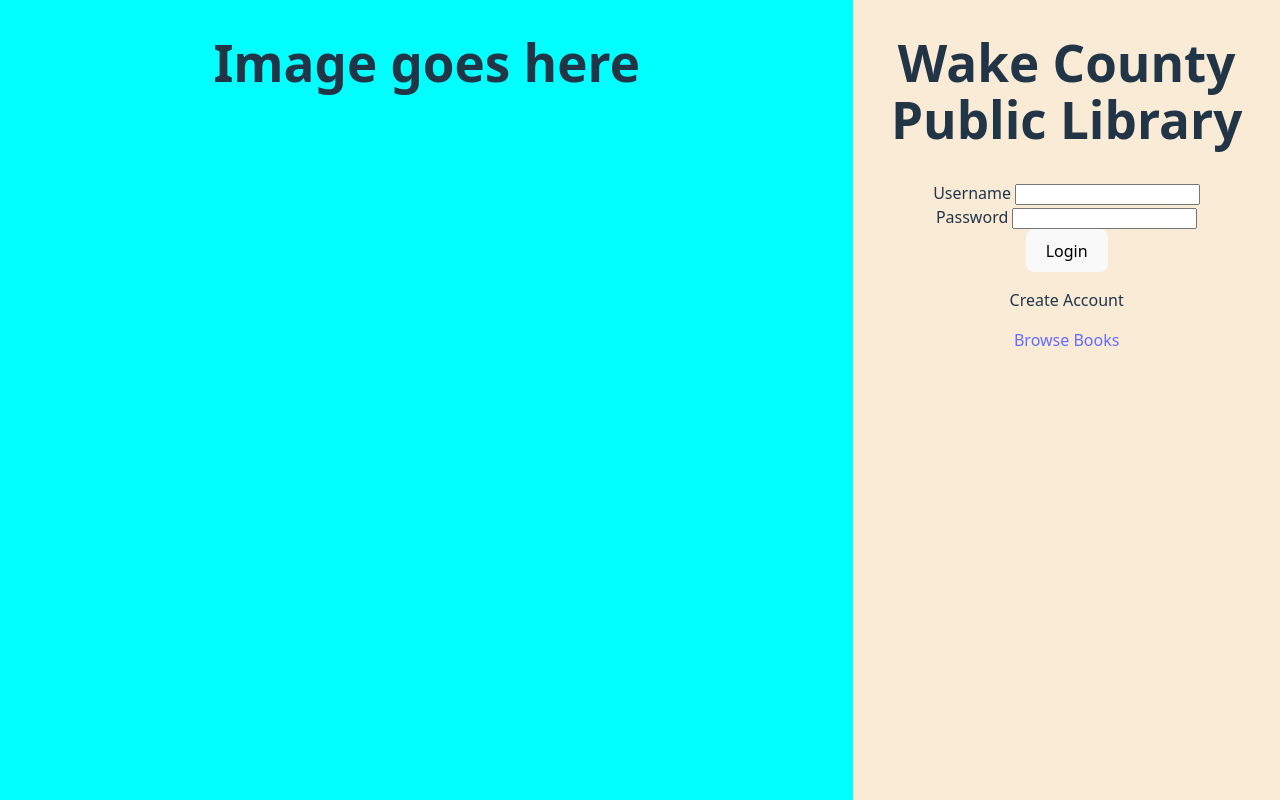
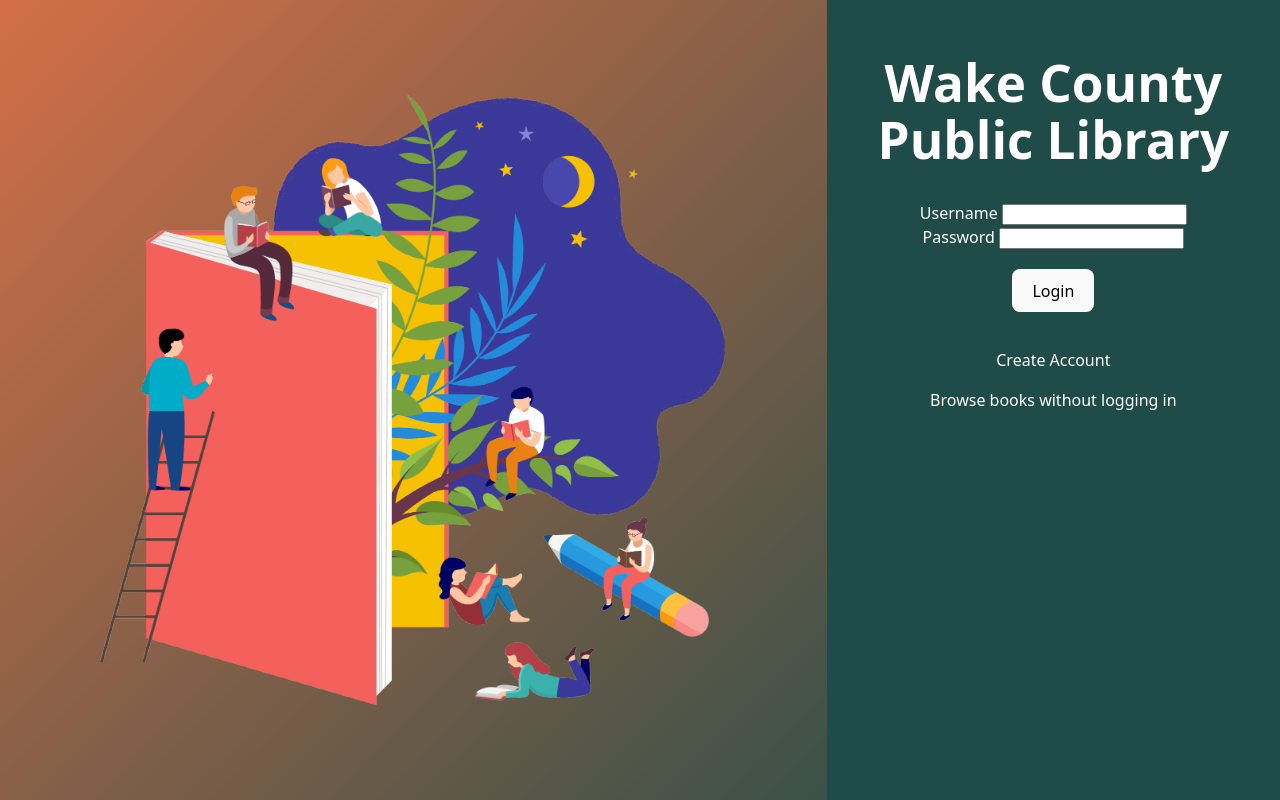
Before and after one commit to austinawhite/BookBuddy, a React (Vite) app: page / in a window 1280 px wide. Built offline with nearby package versions, Linux system fonts and the light colour scheme.

Commit message:
layout updates

```diff
--- a/src/App.css
+++ b/src/App.css
@@ -1,5 +1,4 @@
 #root {
-  max-width: 1280px;
   margin: 0;
   padding: 0;
   text-align: center;
@@ -18,22 +17,70 @@
 .LoginMain {
   display: flex;
   flex-direction: row;
-  height: 100%;
+  height: 100vh;
   width: 100%;
+  overflow: hidden;
 }
 
 .LoginImage {
-  background-color: aqua;
   height: 100%;
   flex: 2;
+  align-items: center;
+  justify-content: center;
+}
+
+.LoginImage img{
   width: 100%;
+  height: 100%;
+  object-fit: cover;
 }
 
 .LoginForm{
   height: 100%;
-  width: 100%;
+  min-width: 320px;
   display: flex;
   flex-direction: column;
   flex: 1;
-  background-color: antiquewhite;
+  background-color: #1f4c49;
+  padding: 20px;
 }
+
+.LoginForm h1{
+  color: white;
+}
+
+.LoginForm label{
+  color: white;
+  padding: 20px;
+}
+
+.LoginForm p,a{
+  color: white;
+}
+
+.LoginForm button{
+  margin: 20px;
+}
+
+.books {
+  display: grid;
+  grid-template-columns: repeat(3, 1fr);
+  gap: 10px;
+  padding: 10px;
+}
+
+.booksheader h1{
+  color: #1f4c49;
+}
+
+.books-card{
+  background-color: rgb(241, 247, 244);
+  border-color: #689693;
+  border-radius: 12px;
+  box-shadow: 0 4px 8px rgba(0, 0, 0, 0.1);
+  padding: 10px;
+}
+
+.books-card:hover{
+  background-color: #689693;
+}
--- a/src/App.jsx
+++ b/src/App.jsx
@@ -1,5 +1,6 @@
 import {Routes, Route, Link, useNavigate} from 'react-router-dom'
 import './App.css'
+import loginbackground from './assets/loginbackground.svg';
 
 function App() {
 
@@ -12,7 +13,7 @@
 
 
       <div className="LoginImage">
-      <h1> Image goes here </h1>
+      <img src={loginbackground} alt="libraryimage"/>
       </div>
 
       <div className="LoginForm">
@@ -22,7 +23,7 @@
           <label> Password <input name="password"></input></label> <br></br>
           <button> Login </button> <br></br>
           <p> Create Account </p>
-          <Link to="/books">Browse Books</Link>
+          <Link to="/books">Browse books without logging in</Link>
         </form>
 
       </div>
--- a/src/components/books.jsx
+++ b/src/components/books.jsx
@@ -33,15 +33,16 @@
       <div className="Background">
 
 
-        <div className="banner">
+        <div className="booksheader">
           <h1> Wake County Public Library </h1>
         </div>
 
-      <div className="teams">
+      <div className="books">
       {books.map((books) => (
             <div key={books.id} className="books-card">
               <h4>{books.title}</h4>
-              <img src={books.coverimage} alt={books.name} style={{ width: "300px" }} />
+              <p>By: {books.author}</p>
+              <img src={books.coverimage} alt={books.name} style={{ width: "100px" }} />
               <br></br>
               <button onClick={() => navigate(`/details/${books.id}`)}>View Details</button>
             </div>
```
Also changed, not shown: src/assets/loginbackground.svg (added).
